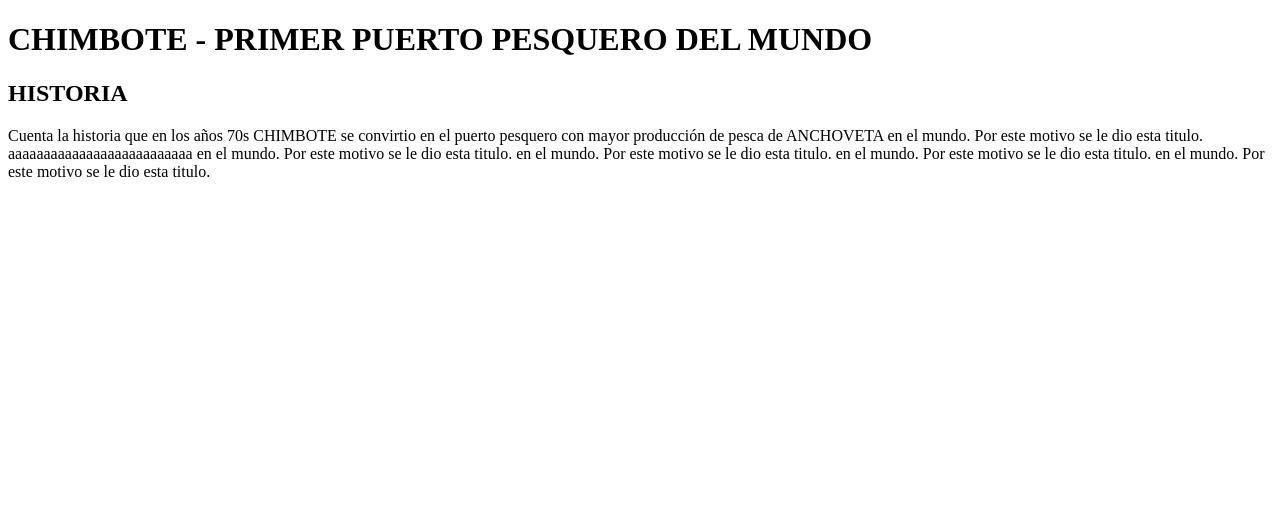
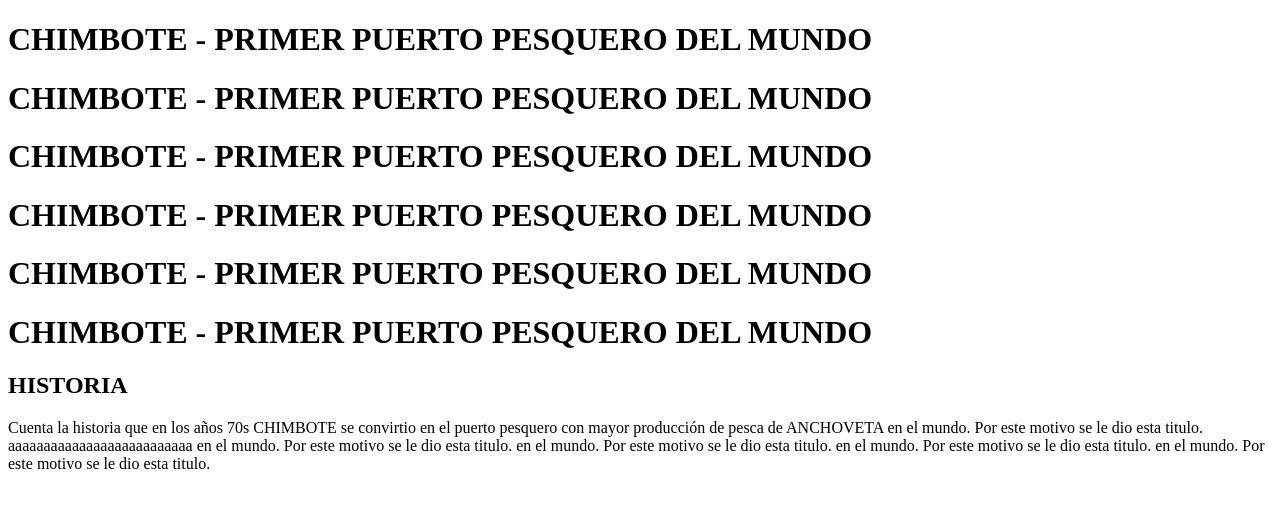
Before and after one commit to fhermega/AmaroFloresRodriguez, a plain HTML site: page index.html in a window 1280 px wide. Drawn offline with Linux system fonts and the light colour scheme.

Commit message:
mi tercer commit

```diff
--- a/index.html
+++ b/index.html
@@ -6,6 +6,11 @@
     <title>CHIMBOTE</title>
 </head>
 <body>
+    <h1>CHIMBOTE - PRIMER PUERTO PESQUERO DEL MUNDO</h1>
+    <h1>CHIMBOTE - PRIMER PUERTO PESQUERO DEL MUNDO</h1>
+    <h1>CHIMBOTE - PRIMER PUERTO PESQUERO DEL MUNDO</h1>
+    <h1>CHIMBOTE - PRIMER PUERTO PESQUERO DEL MUNDO</h1>
+    <h1>CHIMBOTE - PRIMER PUERTO PESQUERO DEL MUNDO</h1>
     <h1>CHIMBOTE - PRIMER PUERTO PESQUERO DEL MUNDO</h1>
     <H2>HISTORIA</H2>
     <PR>Cuenta la historia que en los años 70s </PR>
```
